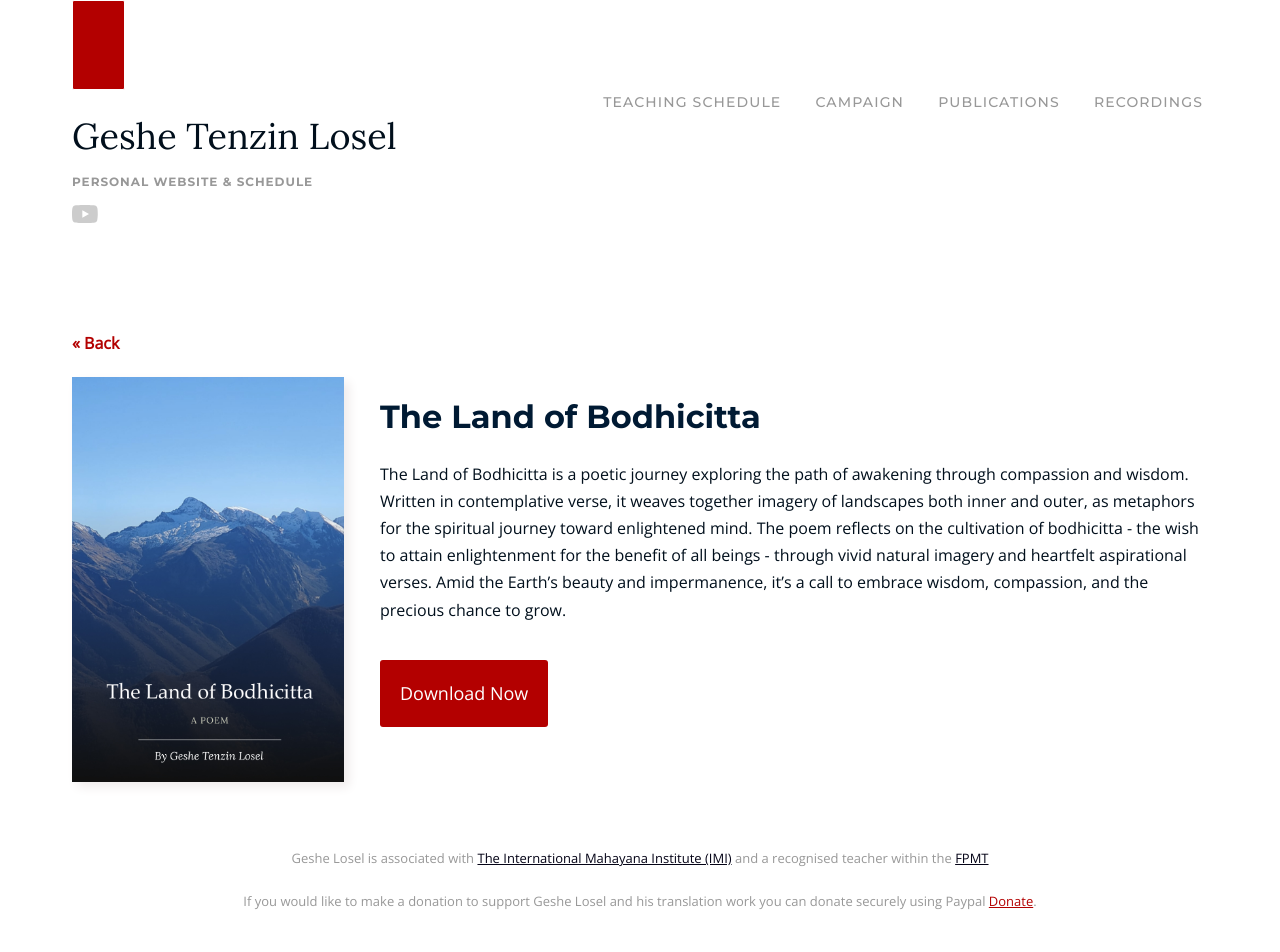
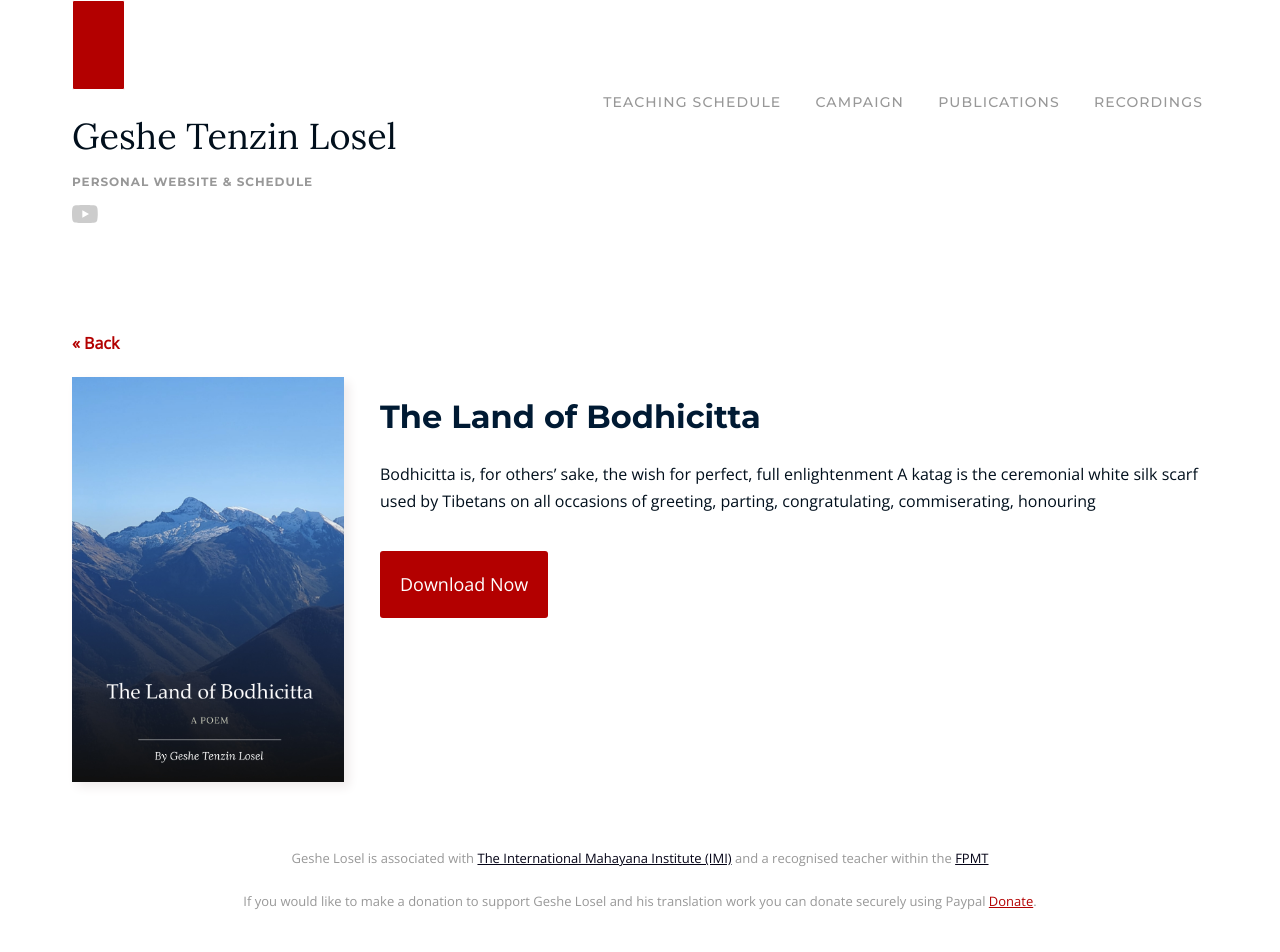
Before and after one commit to hallodom/geshe-graham-losel, a Jekyll site: the page built from _publications/the-land-of-bodhichitta-poem.md, in a window 1280 px wide. Built offline with Jekyll 4.4.1, drawn with Linux system fonts in a browser that asks for light colours.

Commit message:
Fix text

```diff
--- a/_publications/the-land-of-bodhichitta-poem.md
+++ b/_publications/the-land-of-bodhichitta-poem.md
@@ -4,8 +4,9 @@ title: "The Land of Bodhicitta"
 type: "personal-poems"
 image_url: "the-land-of-bodhichitta-poem.jpg"
 download_url: the-land-of-bodhichitta-poem.pdf
-description: "A poetic exploration of the path of compassion and wisdom."
+description: "My reflection on the coming together of this earth and the Buddhist path"
 permalink: /publications/personal-poems/:path/
 ---
 
-The Land of Bodhicitta is a poetic journey exploring the path of awakening through compassion and wisdom. Written in contemplative verse, it weaves together imagery of landscapes both inner and outer, as metaphors for the spiritual journey toward enlightened mind. The poem reflects on the cultivation of bodhicitta - the wish to attain enlightenment for the benefit of all beings - through vivid natural imagery and heartfelt aspirational verses. Amid the Earth's beauty and impermanence, it’s a call to embrace wisdom, compassion, and the precious chance to grow.
+Bodhicitta is, for others’ sake, the wish for perfect, full enlightenment
+A katag is the ceremonial white silk scarf used by Tibetans on all occasions of greeting, parting, congratulating, commiserating, honouring
```
Also changed, not shown: 2 other files.
